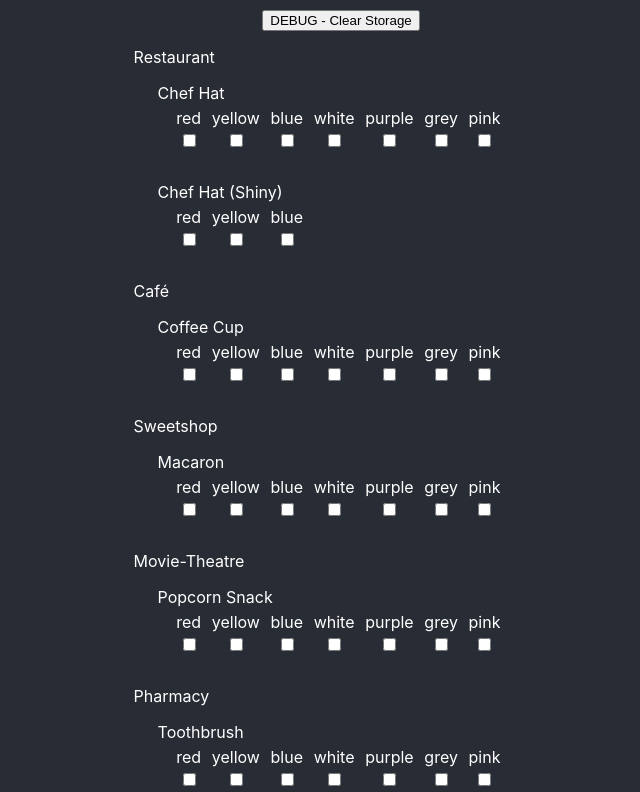
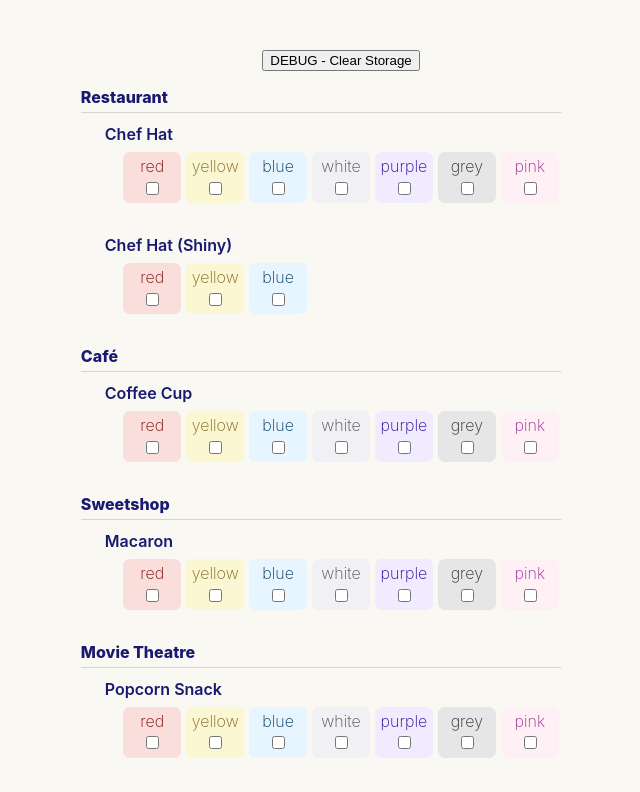
Before and after one commit to kappanjoe/seedling-tracker, a React (Create React App) app: page / in a window 1280 px wide. Shown: the top 792 px of the page, without its empty margins (299-939 px from the left). Built offline with nearby package versions, Linux system fonts and the light colour scheme.

Commit message:
Add styling

```diff
--- a/src/App.css
+++ b/src/App.css
@@ -1,14 +1,16 @@
 .App {
-  background-color: #282c34;
+  background-color: #f9f8f3;
   font-family: Graphik,-apple-system,system-ui,"Segoe UI",Roboto,Oxygen,Ubuntu,Cantarell,"Fira Sans","Droid Sans","Helvetica Neue",sans-serif;
   text-align: center;
+  padding-top: 5vh;
+  padding-bottom: 5vh;
 }
 
 .App-header {
   min-height: 36pt;
   display: inline;
   font-size: calc(10px + 2vmin);
-  color: white;
+  color: midnightblue;
 }
 
 .App-body {
@@ -16,7 +18,8 @@
   flex-direction: column;
   margin: auto;
   max-width: max-content;
-  color: white;
+  color: midnightblue;
+  font-weight: 200;
 }
 
 .SeedCell {
@@ -25,48 +28,64 @@
 }
 
 .CategoryName {
+  font-weight: 800;
   margin-left: -30pt;
-  margin-bottom: 12pt;
+  margin-bottom: 8pt;
+  padding-bottom: 4pt;
+  border-bottom-style: solid;
+  border-bottom-width: 1px;
+  border-bottom-color: lightgray;
 }
 
 .SeedName{
   margin-left: -12pt;
+  font-weight: 600;
 }
 
 .CheckboxBlock {
-  display: flex;
+  display: grid;
+  grid-template-columns: 1fr 1fr 1fr 1fr 1fr 1fr 1fr;
   flex-direction: row;
-  margin-top: 2pt;
+  margin-top: 6pt;
 }
 
 .CheckboxBlock > div {
   display: flex;
   flex-direction: column;
   align-items: center;
-  margin-right: 4pt;
+  margin: 0pt 2pt 0pt 2pt;
+  padding: 1pt 2pt 4pt 2pt;
+  border-radius: 5pt;
 }
 
-/* .redDiv {
-  background-color: rgb(121, 13, 13);
+.redDiv {
+  color: rgb(120, 8, 0);
+  background-color: rgb(250, 222, 220);
 }
 .yellowDiv {
-  background-color: rgb(121, 112, 13);
+  color: rgb(126, 101, 30);
+  background-color: rgb(250, 247, 210);
 }
 .blueDiv {
-  background-color: rgb(13, 36, 121);
+  color: rgb(0, 51, 86);
+  background-color: rgb(230, 245, 255);
 }
 .whiteDiv {
-  background-color: rgb(125, 125, 125);
+  color: rgb(77, 77, 77);
+  background-color: rgb(240, 240, 245);
 }
 .purpleDiv {
-  background-color: rgb(83, 13, 121);
+  color: rgb(39, 0, 157);
+  background-color: rgb(240, 235, 255);
 }
 .greyDiv {
-  background-color: rgb(41, 41, 41);
+  color: rgb(42, 42, 42);
+  background-color: rgb(230, 230, 230);
 }
 .pinkDiv {
-  background-color: rgb(87, 40, 84);
-} */
+  color: rgb(149, 43, 146);
+  background-color: rgb(255, 240, 245);
+}
 
 .CheckboxBlock > div > span {
   display: inline;
--- a/src/components/CategoryName/CategoryName.tsx
+++ b/src/components/CategoryName/CategoryName.tsx
@@ -9,8 +9,9 @@ interface Prop {
 
 export const CategoryName: React.FC<Prop> = (props) => {
     const { seed, readyForCat, categories } = props;
-
+    var name = categories[seed.catInd];
+    name = name.replace("-", " ");
     if (readyForCat) {
-           return <div className="CategoryName">{ categories[seed.catInd] }</div>;
+           return <div className="CategoryName">{ name }</div>;
     } else { return <></>};
 }
--- a/src/components/SeedCell/SeedCell.tsx
+++ b/src/components/SeedCell/SeedCell.tsx
@@ -12,8 +12,9 @@ interface Prop {
 export const SeedCell: React.FC<Prop> = (props) => {
     var { seed, categories, nextCat, clickHandler } = props;
 
-        // TODO: Categories
+        // TODO: Add blank checkboxes to allow grid alignment
         // TODO: Implement group-based counting (i.e., don't count special variants)
+        //
         // --- Commented code below counts every seedling ---
         // var count = 0;
         // var total = 0;
```
